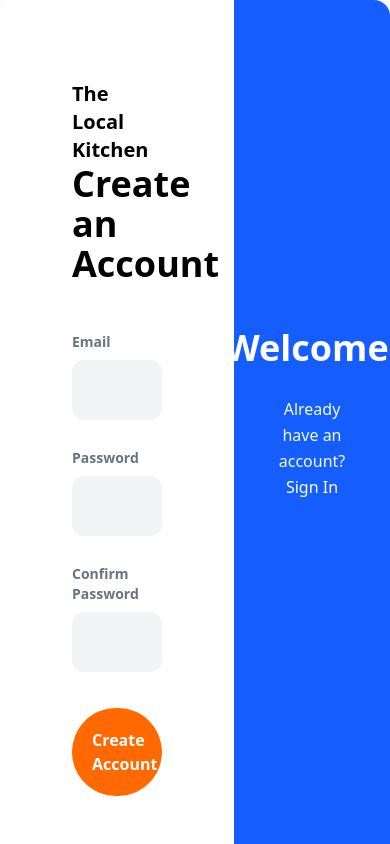
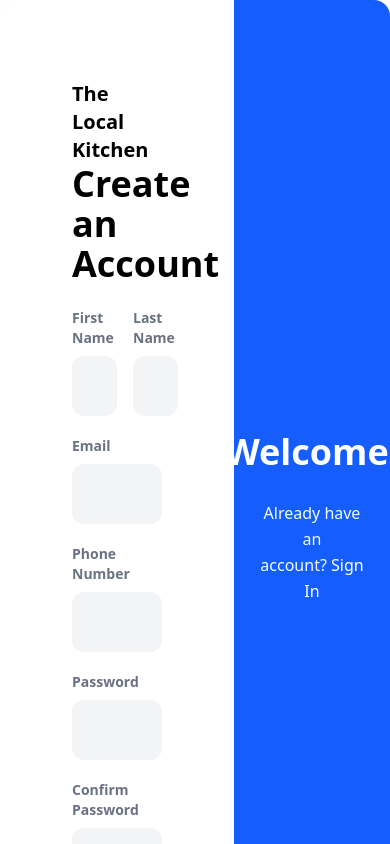
Before and after one commit to TeaJosh/The-Local-Kitchen, a Next.js app in the folder frontend/: page /auth/register-member in a window 390 px wide. Shown: the top 844 px of the page. Built offline with nearby package versions, Linux system fonts and the light colour scheme.

Commit message:
fix: resolve form spacing, missing phone field, and missing API connection on member registration

```diff
--- a/frontend/app/auth/register-member/page.tsx
+++ b/frontend/app/auth/register-member/page.tsx
@@ -1,6 +1,100 @@
+"use client";
+import { useState } from "react";
+import { useRouter } from "next/navigation";
 import Link from "next/link";
 
+const phoneRegex = /^(\+\d{1,2}\s)?\(?\d{3}\)?[\s.-]\d{3}[\s.-]\d{4}$/;
+
 export default function Register() {
+  const router = useRouter();
+
+  const [formData, setFormData] = useState({
+    firstName: "",
+    lastName: "",
+    email: "",
+    phoneNumber: "",
+    password: "",
+    confirmPassword: "",
+  });
+
+  const [phoneTouched, setPhoneTouched] = useState(false);
+  const [error, setError] = useState("");
+  const [loading, setLoading] = useState(false);
+
+  const phoneValid = phoneRegex.test(formData.phoneNumber);
+
+  function handleChange(e: React.ChangeEvent<HTMLInputElement>) {
+    const { name, value } = e.target;
+
+    setFormData((prev) => ({
+      ...prev,
+      [name]:
+        name === "phoneNumber"
+        ? value.replace(/[^+\d\s-]/g, "")
+        : value,
+    }));
+
+    if (name === "phoneNumber") setPhoneTouched(true);
+  }
+
+  async function handleSubmit(e: React.SyntheticEvent<HTMLFormElement>) {
+    e.preventDefault();
+    setError("");
+
+    if (formData.password !== formData.confirmPassword) {
+      setError("Passwords do not match.");
+      return;
+    }
+
+    if (formData.phoneNumber && !phoneValid) {
+      setError("Please enter a valid phone number.");
+      return;
+    }
+
+    setLoading(true);
+
+    try {
+      const body = new FormData();
+      body.append("email", formData.email);
+      body.append("phone_number", formData.phoneNumber);
+      body.append("password", formData.password);
+
+      if (formData.firstName) {
+        body.append("first_name", formData.firstName)
+      }
+
+      if (formData.lastName) {
+        body.append("last_name", formData.lastName)
+      }
+
+      const res = await fetch(
+        `${process.env.NEXT_PUBLIC_API_URL}/api/accounts/register/member/`,
+        {
+          method: "POST",
+          body,
+        }
+      );
+
+      const data = await res.json();
+
+      if (!res.ok) {
+        setError(
+          data.detail ||
+          data.email?.[0] ||
+          data.phone_number?.[0] ||
+          "Registration failed. Please try again."
+        );
+        return;
+      }
+
+      router.push("/auth/login");
+    } catch {
+      setError("Unable to connect to the server. Please try again.");
+    } finally {
+      setLoading(false);
+    }
+  }
+
   return (
     <main className="flex items-center justify-center min-h-screen px-6">
       <div className="rounded-2xl shadow-2xl flex w-full max-w-4xl">
@@ -8,45 +102,135 @@ export default function Register() {
         {/* Sign up Section */}
         <div className="w-3/5 flex flex-col justify-center" style={{ padding: "80px 72px" }}>
           <div className="font-bold mb-4">
-            <Link href="/" className="text-xl font-bold text-black-500 text-sm hover:underline">The Local Kitchen</Link>
+            <Link href="/" className="text-xl font-bold hover:underline">The Local Kitchen</Link>
           </div>
-          <h2 className="text-4xl font-bold text-black-500 mb-4">Create an Account</h2>
-          <div style={{ marginBottom: "48px" }}></div>
 
-          {/* Form */}
-          <div className="flex flex-col w-full max-w-sm" style={{ gap: "28px" }}>
-            <div className="flex flex-col" style={{ gap: "8px" }}>
-              <label className="text-sm font-semibold text-gray-500">Email</label>
+          <h2 className="text-4xl font-bold mb-6">Create an Account</h2>
+
+          {error && (
+            <div className="mt-2 mb-4 px-5 py-4 rounded-xl bg-red-100 text-red-600 text-lg font-semibold border border-red-300 flex items-center" style={{ marginTop: "24px" }}>
+              {error}
+            </div>
+          )}
+
+          <form onSubmit={handleSubmit}>
+            <div style={{ marginBottom: "24px" }}></div>
+
+            {/* First & Last Name */}
+            <div className="flex flex-col" style={{ gap: "20px" }}>
+              <div className="flex" style={{ gap: "16px" }}>
+                <div className="flex flex-col w-1/2" style={{ gap: "8px" }}>
+                  <label className="text-sm font-semibold text-gray-500">First Name</label>
                   <input
-                type="email"
+                    type="text"
+                    name="firstName"
+                    value={formData.firstName}
+                    onChange={handleChange}
                     className="bg-gray-100 rounded-xl focus:outline-none focus:ring-2 focus:ring-blue-500 text-gray-700"
                     style={{ padding: "18px 20px", fontSize: "16px" }}
                   />
                 </div>
-            <div className="flex flex-col" style={{ gap: "8px" }}>
-              <label className="text-sm font-semibold text-gray-500">Password</label>
+
+                <div className="flex flex-col w-1/2" style={{ gap: "8px" }}>
+                  <label className="text-sm font-semibold text-gray-500">Last Name</label>
                   <input
-                type="password"
-                className="bg-gray-100 rounded-xl focus:outline-none focus:ring-2 focus:ring-blue-500 text-gray-700"
-                style={{ padding: "18px 20px", fontSize: "16x" }}
-              />
-            </div>
-            <div className="flex flex-col" style={{ gap: "8px" }}>
-              <label className="text-sm font-semibold text-gray-500">Confirm Password</label>
-              <input
-                type="password"
+                    type="text"
+                    name="lastName"
+                    value={formData.lastName}
+                    onChange={handleChange}
                     className="bg-gray-100 rounded-xl focus:outline-none focus:ring-2 focus:ring-blue-500 text-gray-700"
                     style={{ padding: "18px 20px", fontSize: "16px" }}
                   />
                 </div>
+              </div>
+
+              {/* Email */}
+              <div className="flex flex-col" style={{ gap: "8px" }}>
+                <label className="text-sm font-semibold text-gray-500">Email</label>
+                <input
+                  required
+                  type="email"
+                  name="email"
+                  value={formData.email}
+                  onChange={handleChange}
+                  className="bg-gray-100 rounded-xl focus:outline-none focus:ring-2 focus:ring-blue-500 text-gray-700"
+                  style={{ padding: "18px 20px", fontSize: "16px" }}
+                />
+              </div>
+
+              {/* Phone Number */}
+              <div className="flex flex-col" style={{ gap: "8px" }}>
+                <label className="text-sm font-semibold text-gray-500">Phone Number</label>
+                <input
+                  type="tel"
+                  name="phoneNumber"
+                  value={formData.phoneNumber}
+                  maxLength={16}
+                  title="Phone number format: +1 123-456-7890"
+                  onChange={handleChange}
+                  className={`rounded-xl focus:outline-none transition duration-300 ease
+                    ${phoneTouched && formData.phoneNumber.length > 0
+                      ? phoneValid
+                        ? "bg-transparent text-green-500 border border-green-200 focus:border-green-500 hover:border-green-300 focus:shadow shadow-sm"
+                        : "bg-transparent text-red-500 border border-red-200 focus:border-red-500 hover:border-red-300 focus:shadow shadow-sm"
+                      : "bg-gray-100 text-gray-700 focus:ring-2 focus:ring-blue-500"  // ← matches other fields
+                    }`}
+                  style={{ padding: "18px 20px", fontSize: "16px" }}
+                />
+
+                {phoneTouched && formData.phoneNumber.length > 0 && phoneValid && (
+                  <p className="flex items-center mt-1 text-xs text-green-400">Great! Your phone number is valid.</p>
+                )}
+
+                {phoneTouched && formData.phoneNumber.length > 0 && !phoneValid && (
+                  <p className="flex items-center mt-1 text-xs text-red-400">
+                    <svg xmlns="http://www.w3.org/2000/svg" viewBox="0 0 24 24" fill="currentColor" className="w-5 h-5 mr-2 shrink-0">
+                      <path fillRule="evenodd"
+                        d="M2.25 12c0-5.385 4.365-9.75 9.75-9.75s9.75 4.365 9.75 9.75-4.365 9.75-9.75 9.75S2.25 17.385 2.25 12zm8.706-1.442c1.146-.573 2.437.463 2.126 1.706l-.709 2.836.042-.02a.75.75 0 01.67 1.34l-.04.022c-1.147.573-2.438-.463-2.127-1.706l.71-2.836-.042.02a.75.75 0 11-.671-1.34l.041-.022zM12 9a.75.75 0 100-1.5.75.75 0 000 1.5z"
+                        clipRule="evenodd" />
+                    </svg>
+                    Please match the requested format. e.g., +1 123-456-7890
+                  </p>
+                )}
+              </div>
+
+              {/* Password */}
+              <div className="flex flex-col" style={{ gap: "8px" }}>
+                <label className="text-sm font-semibold text-gray-500">Password</label>
+                <input
+                  required
+                  type="password"
+                  name="password"
+                  value={formData.password}
+                  onChange={handleChange}
+                  className="bg-gray-100 rounded-xl focus:outline-none focus:ring-2 focus:ring-blue-500 text-gray-700"
+                  style={{ padding: "18px 20px", fontSize: "16px" }}
+                />
+              </div>
+
+              {/* Confirm Password */}
+              <div className="flex flex-col" style={{ gap: "8px" }}>
+                <label className="text-sm font-semibold text-gray-500">Confirm Password</label>
+                <input
+                  required
+                  type="password"
+                  name="confirmPassword"
+                  value={formData.confirmPassword}
+                  onChange={handleChange}
+                  className="bg-gray-100 rounded-xl focus:outline-none focus:ring-2 focus:ring-blue-500 text-gray-700"
+                  style={{ padding: "18px 20px", fontSize: "16px" }}
+                />
+              </div>
+
               <button
                 type="submit"
                 className="bg-orange-500 text-white font-bold rounded-full hover:bg-orange-600 transition cursor-pointer"
                 style={{ padding: "20px", fontSize: "16px", marginTop: "8px" }}
               >
-              Create Account
+                {loading ? "Creating Account..." : "Create Account"}
               </button>
             </div>
+            </form>
           </div>
 
           {/* Sign in Section */}
@@ -54,7 +238,7 @@ export default function Register() {
             <h2 className="text-4xl font-bold mb-4">Welcome!</h2>
             <div style={{ marginBottom: "28px" }}></div>
             <p className="text-green-50 leading-relaxed" style={{ marginBottom: "48px", fontSize: "16px" }}>
-            Already have an account?{" "}
+              Already have an account?&nbsp;
               <Link href="/auth/login" className="text-white hover:underline">Sign In</Link>
             </p>
           </div>
```
Lines whose indentation alone changed are shown as unchanged.
